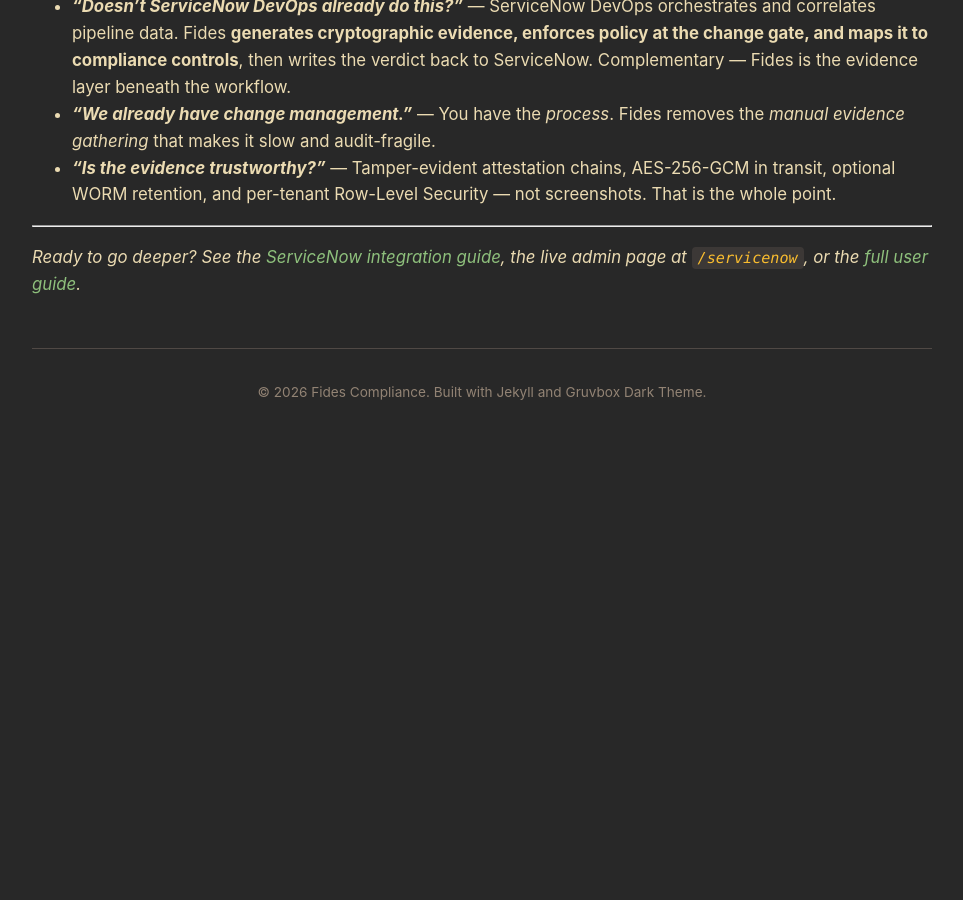
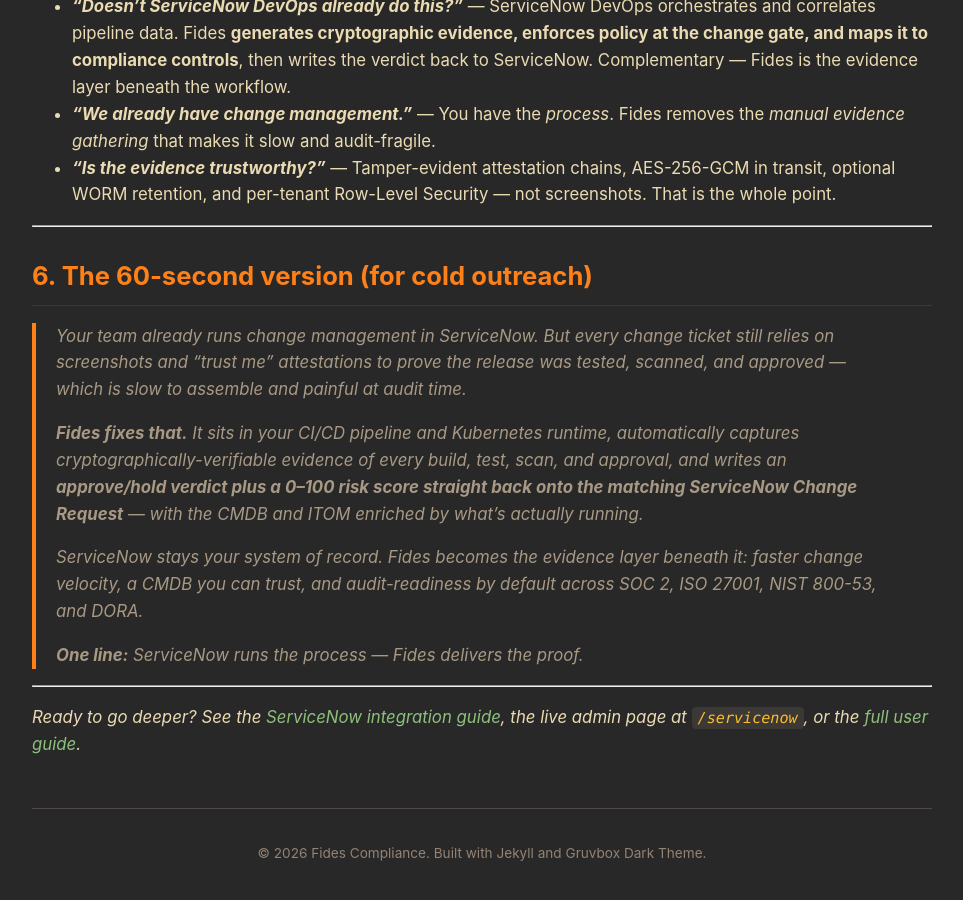
Before and after one commit to olafkfreund/fides, a Jekyll site: the page built from servicenow-pitch.md, in a window 1280 px wide and 900 px high, scrolled down 3351 px. Shown: the whole window, without its empty margins (158-1121 px from the left). Built offline with Jekyll 4.4.1, drawn with Linux system fonts in a browser that asks for light colours; before the commit the page ends 3809 px from its top, so only the background shows below that.

Commit message:
docs(pages): add elevator pitch + link ServiceNow pitch from home
Adds a 60-second cold-outreach version to the ServiceNow pitch page and
links it from index.md (tip callout + feature-reference list) for
discoverability.

Co-Authored-By: Claude Opus 4.8 (1M context) <noreply@anthropic.com>
Claude-Session: https://claude.ai/code/session_01LsjkiUALyV1H6VuCabiDCj

```diff
--- a/servicenow-pitch.md
+++ b/servicenow-pitch.md
@@ -138,5 +138,26 @@ ServiceNow monetizes most."*
 
 ---
 
+## 6. The 60-second version (for cold outreach)
+
+> Your team already runs change management in ServiceNow. But every change ticket
+> still relies on screenshots and "trust me" attestations to prove the release
+> was tested, scanned, and approved — which is slow to assemble and painful at
+> audit time.
+>
+> **Fides fixes that.** It sits in your CI/CD pipeline and Kubernetes runtime,
+> automatically captures cryptographically-verifiable evidence of every build,
+> test, scan, and approval, and writes an **approve/hold verdict plus a 0–100
+> risk score straight back onto the matching ServiceNow Change Request** — with
+> the CMDB and ITOM enriched by what's *actually* running.
+>
+> ServiceNow stays your system of record. Fides becomes the evidence layer
+> beneath it: faster change velocity, a CMDB you can trust, and audit-readiness
+> by default across SOC 2, ISO 27001, NIST 800-53, and DORA.
+>
+> **One line:** *ServiceNow runs the process — Fides delivers the proof.*
+
+---
+
 *Ready to go deeper? See the [ServiceNow integration guide](/docs/servicenow-integration.md),
 the live admin page at `/servicenow`, or the [full user guide](/guide.html).*
```
Also changed, not shown: index.md (+6 -0 lines).
